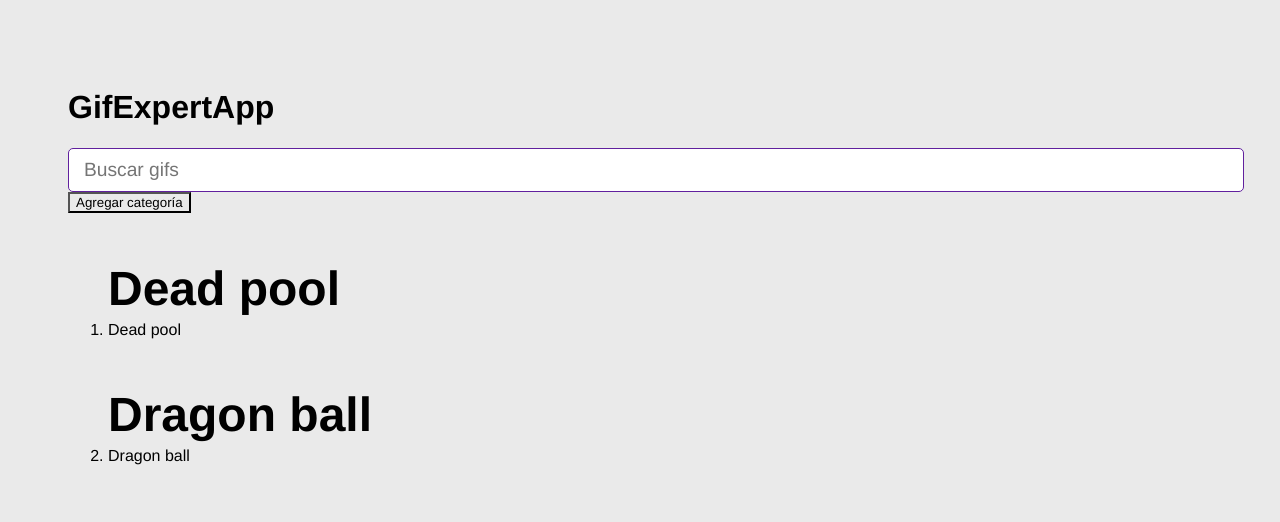
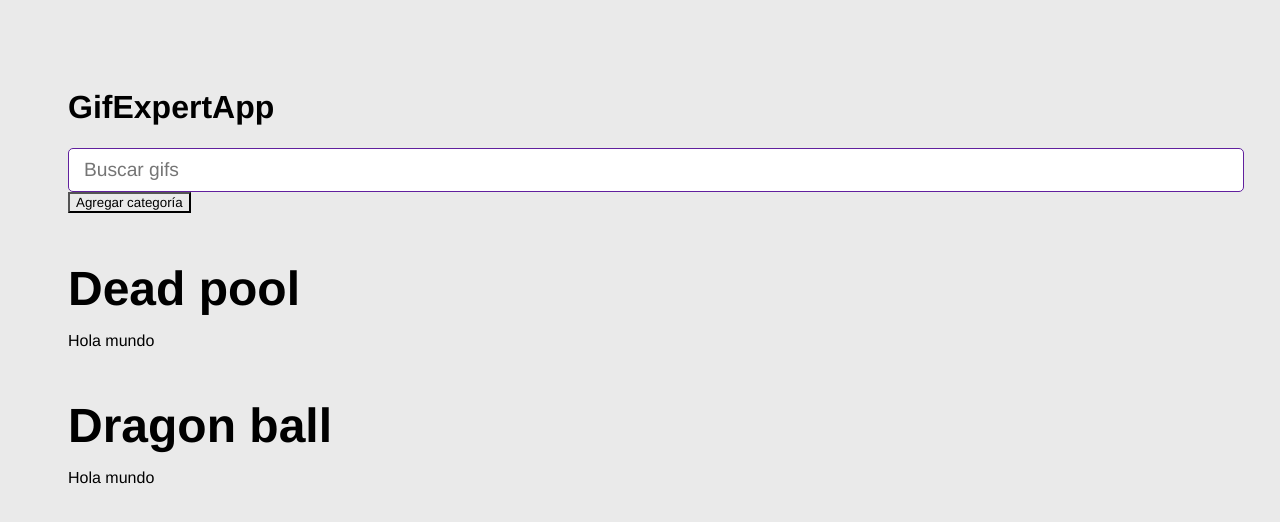
Before and after one commit to jfbarahonag/gif-expert-app, a React (Vite) app: page / in a window 1280 px wide. Shown: the top 522 px of the page. Built offline with nearby package versions, Linux system fonts and the light colour scheme.

Commit message:
Gif Grid component was created to modularize the section that list the gifs

```diff
--- a/src/GifExpertApp.jsx
+++ b/src/GifExpertApp.jsx
@@ -1,5 +1,6 @@
 import { AddCategory } from "./components/AddCategory";
 import { useState } from "react";
+import { GifGrid } from "./components/GifGrid";
 
 export const GifExpertApp = () => {
 
@@ -27,18 +28,14 @@
       >
         Agregar categoría
       </button>
-      <ol>
-        {
-          categories.map((category) => (
-            <div key={category}>
-              <h3>{category}</h3>
-              <li>
-                {category}
-              </li>
-            </div>
-          ))
-        }
-      </ol>
+      {
+        categories.map((category) => (
+          <GifGrid
+            key={category}
+            category={category}
+          />
+        ))
+      }
       {/* GIF Item */}
     </>
   )
--- /dev/null
+++ b/src/components/GifGrid.jsx
@@ -0,0 +1,9 @@
+
+export const GifGrid = ({ category }) => {
+  return (
+    <>
+      <h3>{category}</h3>
+      <p>{'Hola mundo'}</p>
+    </>
+  )
+}
```
